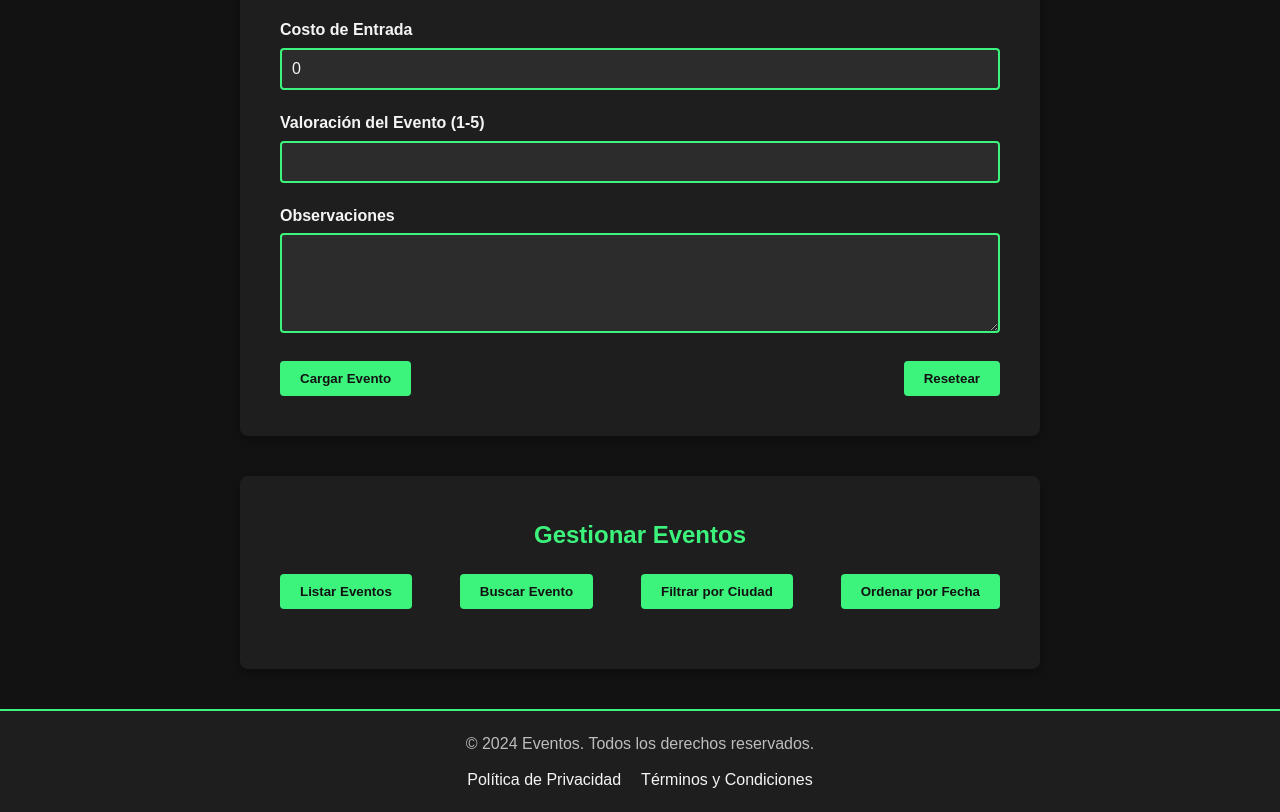
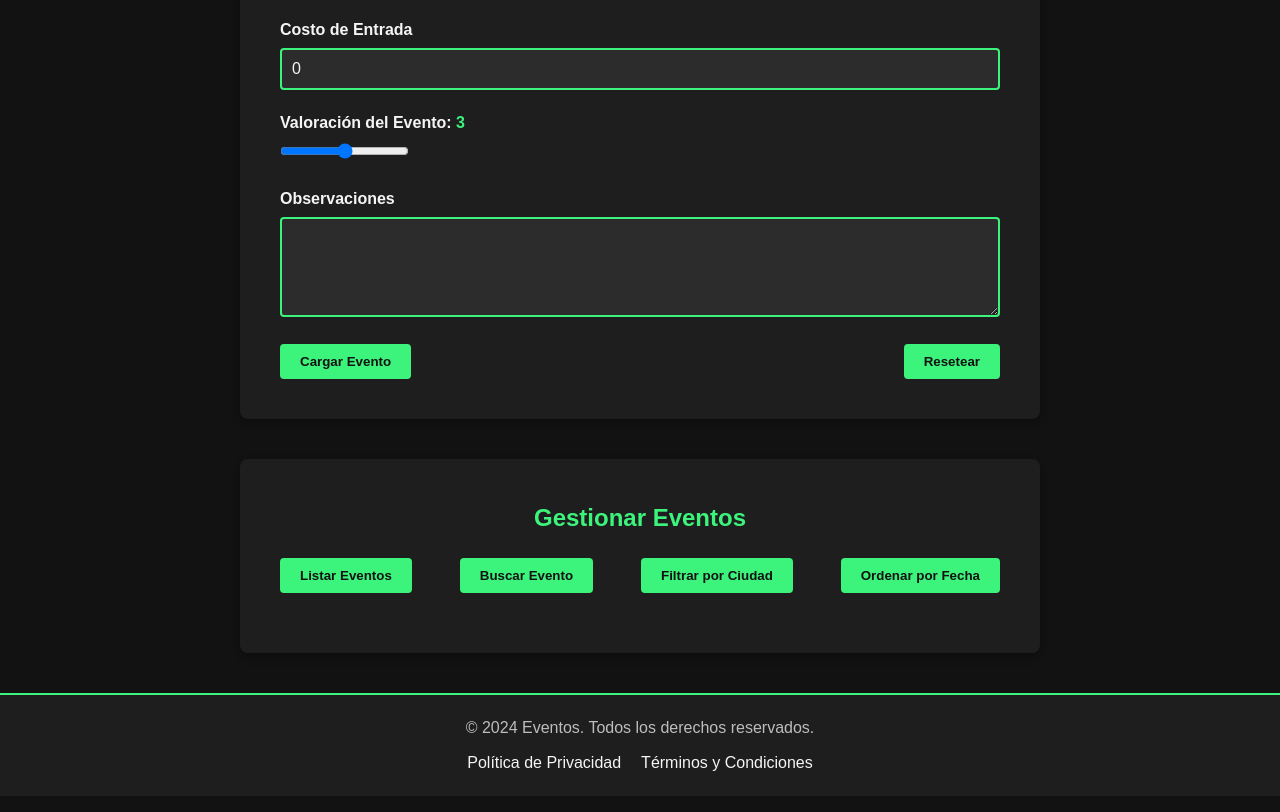
Before and after one commit to JoanGeertsen/TF_Eventos, a plain HTML site: page index.html in a window 1280 px wide. Shown: the part 1626-2438 px from the top of the page. Drawn offline with Linux system fonts and the light colour scheme.

Commit message:
Input range

```diff
--- a/index.html
+++ b/index.html
@@ -25,7 +25,6 @@
             <p>Explora, registra y participa en eventos increíbles.</p>
         </section>
 
-        <!-- Ajustar, evento debajo del otro, ocupando buena parte del ancho de la pagina -->
         <section class="destacado">
             <h2>Eventos Destacados</h2>
             <div class="eventos-grid">
@@ -63,7 +62,6 @@
 
             <div class="formulario" id="form">
                 <label>Tipo de Evento</label>
-                <!-- Ajustar, una opciòn debajo de la otra -->
                 <div class="radio-group">
                     <input type="radio" id="concierto" name="evento-tipo" value="concierto">
                     <label for="concierto">Concierto</label>
@@ -115,9 +113,10 @@
             </div>
 
             <div class="formulario">
-                <label for="evento-puntuacion">Valoración del Evento (1-5)</label>
-                <input type="number" id="evento-puntuacion" name="evento-puntuacion" min="1" max="5" required>
+                <label for="evento-puntuacion">Valoración del Evento: <span id="valorPuntuacion">3</span></label>
+                <input type="range" id="evento-puntuacion" name="evento-puntuacion" min="1" max="5" value="3" required>
             </div>
+
 
             <div class="formulario">
                 <label for="evento-notas">Observaciones</label>
@@ -133,7 +132,6 @@
 
     <section class="gestion-eventos" id="eventos">
         <h2>Gestionar Eventos</h2>
-        <!-- Ajustar los botones, 2 arriba y 2 abajo -->
         <div class="botones-gestion">
             <button id="listarBtn" class="btn">Listar Eventos</button>
             <button id="buscarBtn" class="btn">Buscar Evento</button>
--- a/script.js
+++ b/script.js
@@ -51,6 +51,14 @@ document.getElementById('boton-enviar').addEventListener('click', function(event
     // Resetea los campos del formulario
     document.getElementById('evento-form').reset();
 });
+
+const valorPuntuacion = document.getElementById('valorPuntuacion');
+const inputPuntuacion = document.getElementById('evento-puntuacion');
+
+inputPuntuacion.addEventListener('input', function() {
+    valorPuntuacion.textContent = inputPuntuacion.value;
+});
+
 
 document.getElementById('listarBtn').addEventListener('click', function() {
     let resultadoDiv = document.getElementById('resultado');
--- a/style.css
+++ b/style.css
@@ -240,6 +240,10 @@ nav ul li a:hover {
     color: #f5f5f5;
 }
 
+#valorPuntuacion{
+    color: var(--acento-principal);
+}
+
 .formulario-botones {
     display: flex;
     justify-content: space-between;
```
